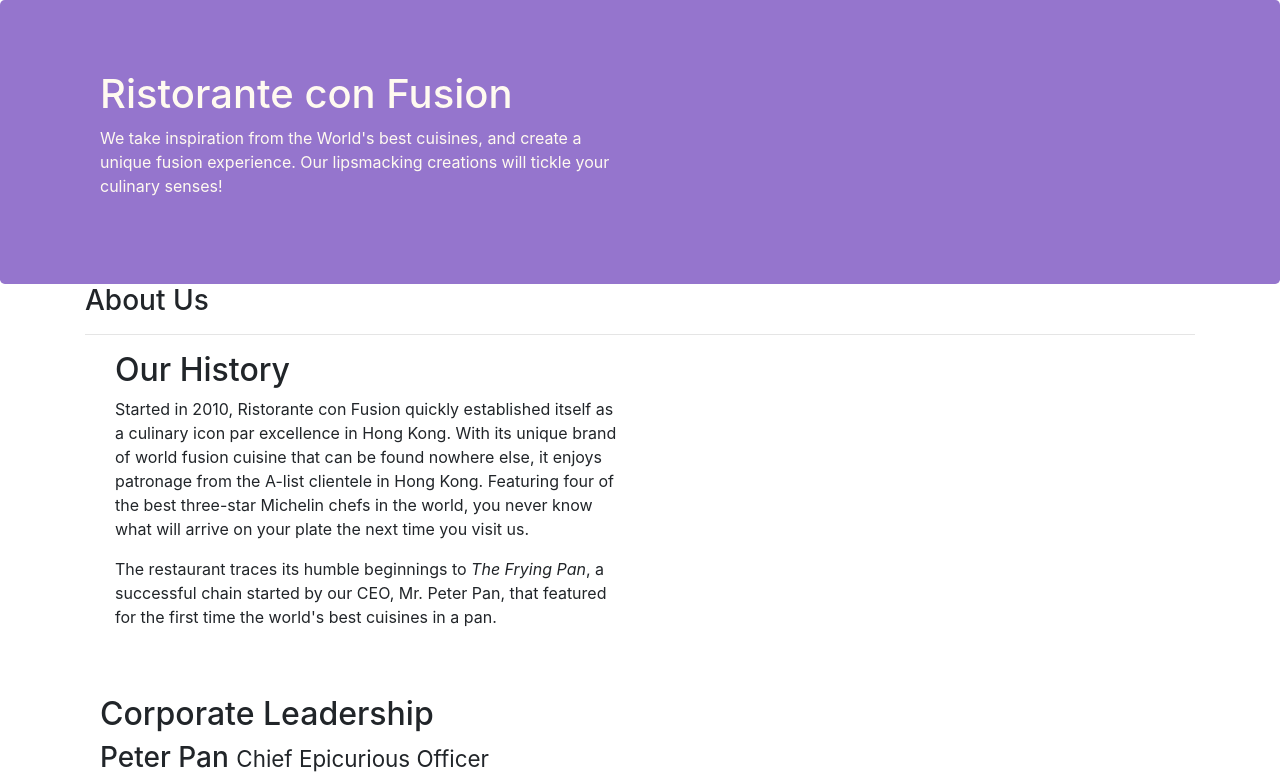
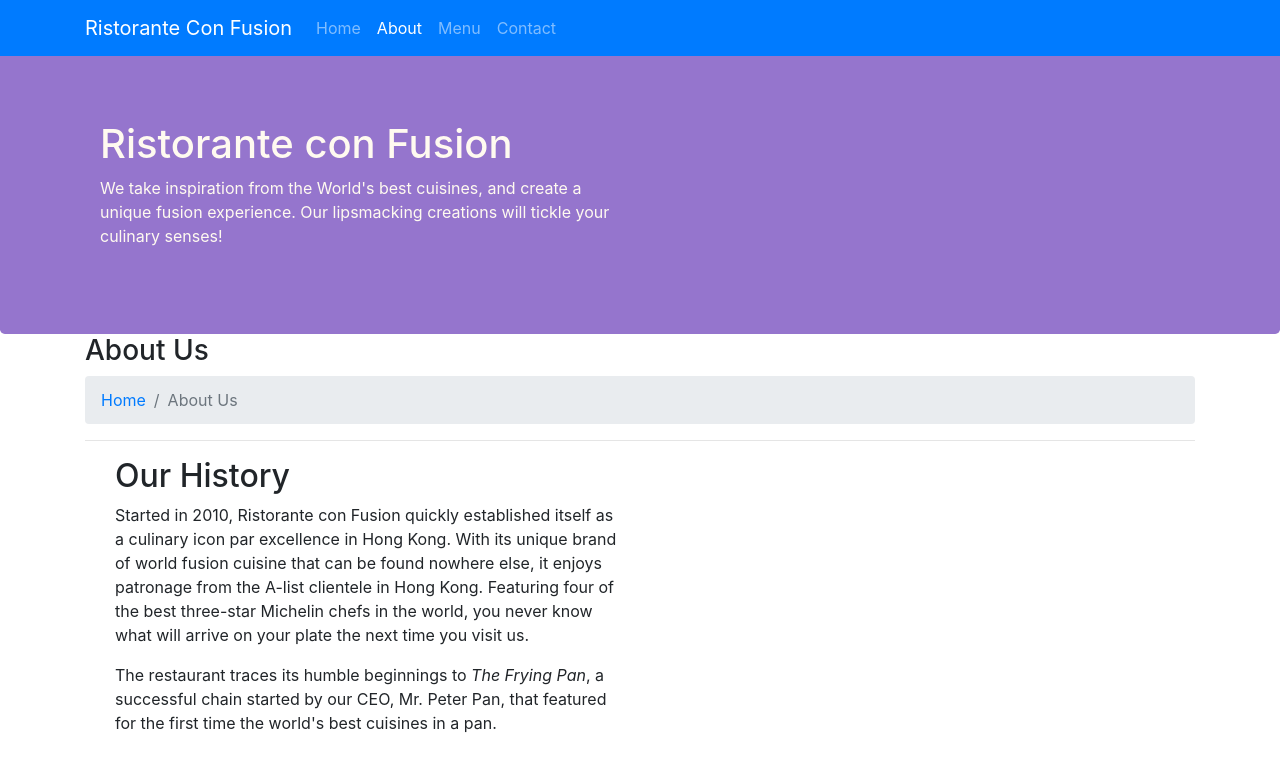
Before and after one commit to Anubhav2505/Front-End-web-bootstrap4, a website: page aboutus.html in a window 1280 px wide. Shown: the top 780 px of the page. Drawn offline with nearby package versions, Linux system fonts and the light colour scheme.

Commit message:
Navbar and Breadcrumbs

```diff
--- a/aboutus.html
+++ b/aboutus.html
@@ -17,7 +17,28 @@
 </head>
 
 <body>
+    <nav class="navbar navbar-dark navbar-expand-sm bg-primary fixed-top">
+        <div class="container">
+            <button class="navbar-toggler" type="button" data-toggle="collapse" data-target="#Navbar">
+                <span class="navbar-toggler-icon"></span>
+            </button>
 
+            <a class="navbar-brand" href="#">Ristorante Con Fusion</a>
+            <div class="collapse navbar-collapse" id="Navbar">
+                <ul class="navbar-nav mr-auto">
+                     <li class="nav-item"><a class="nav-link" href="./index.html">Home</a></li>
+                    <li class="nav-item active"><a class="nav-link" href="#">About</a></li>
+                    <li class="nav-item"><a class="nav-link" href="#">Menu</a></li>
+                    <li class="nav-item"><a class="nav-link" href="#">Contact</a></li>
+                </ul>
+            </div>
+
+
+
+
+        </div>
+
+    </nav>
     <header class="jumbotron">
 
         <div class="container">
@@ -36,6 +57,10 @@
         <div class="row">
             <div class="col-12 col-sm-12">
                <h3>About Us</h3>
+               <ol class="col-12 breadcrumb">
+                <li class="breadcrumb-item"><a href="./index.html">Home</a></li>
+                <li class="breadcrumb-item active">About Us</li>
+            </ol>
                <hr>
             </div>
         </div>
--- a/css/styles.css
+++ b/css/styles.css
@@ -27,3 +27,11 @@ address{
     margin:0px;
     color:#0f0f0f;
 }
+body{
+    padding:50px 0px 0px 0px;
+    z-index:0;
+}
+
+.navbar-dark {
+     background-color: #512DA8;
+}
```
Also changed, not shown: index.html (+28 -7 lines).
